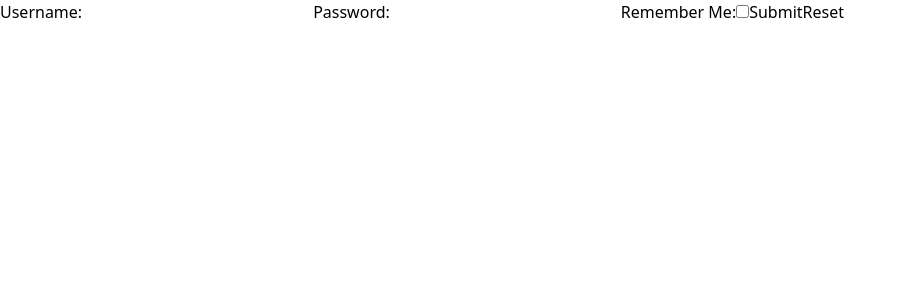
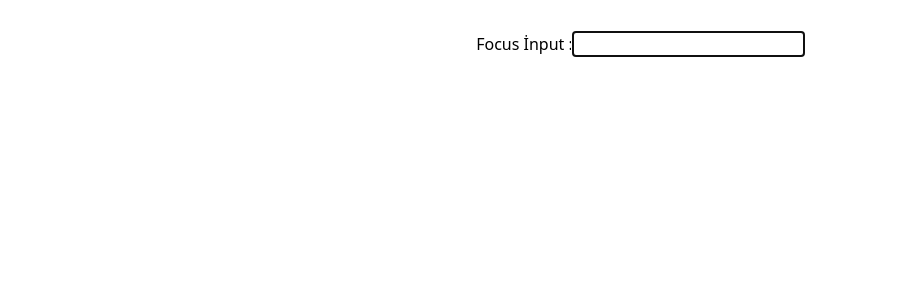
Before and after one commit to mrdnr/React-Exercise, a React (Vite) app: page / in a window 1280 px wide. Shown: the top 300 px of the page, without its empty margins (0-906 px from the left). Built offline with nearby package versions, Linux system fonts and the light colour scheme.

Commit message:
66 Styling Components

```diff
--- /dev/null
+++ b/src/App.css
@@ -0,0 +1,9 @@
+#root {
+    max-width: 1280px;
+    margin: 0 auto;
+    padding: 2rem;
+    text-align: center;
+    display: flex;
+    justify-content: center;
+    gap: 5px;
+  }
--- a/src/App.jsx
+++ b/src/App.jsx
@@ -1,12 +1,13 @@
+import './App.css'
+import FocusableInput from "./components/FocusableInput";
 
-import Login from "./components/UncontrolledLogin";
 
 
 const App = () => {
 
   return (
     <div>
-      <Login/>
+      <FocusableInput/>
     </div>
   );
 };
--- /dev/null
+++ b/src/components/FocusableInput.jsx
@@ -0,0 +1,19 @@
+import { useRef, useEffect } from "react";
+import { Form, FormControl } from 'react-bootstrap';
+
+const FocusableInput = () => {
+  const inputRef = useRef(null);
+
+  useEffect(() => {
+    inputRef.current.focus();
+  }, []);
+
+  return (
+    <Form.Group>
+      <label>Focus İnput :</label>
+      <FormControl ref={inputRef} />
+    </Form.Group>
+  );
+};
+
+export default FocusableInput;
--- a/src/components/UncontrolledLogin.jsx
+++ /dev/null
@@ -1,105 +0,0 @@
-import { useState } from "react";
-
-
-function Login() {
-  const [data, setData] = useState({
-    username: "",
-    password: "",
-    remember: "",
-  });
-
-  function handleSubmit(e) {
-    e.preventDefault();
-
-    const formData = new FormData(e.target);
-
-    console.log(formData.get("username"));
-    setData({
-      username: "",
-      password: "",
-      remember: "",
-    });
-  }
-
-  function handleReset() {
-    setData({
-      username: "",
-      password: "",
-      remember: "",
-    });
-  }
-
-  function handleChange(e) {
-    const { name, value, type, checked } = e.target;
-    console.log(name);
-
-    setData({
-      ...data,
-      [name]: type === "checkbox" ? checked : value,
-    });
-  }
-
-  return (
-    <div className="max-w-md mx-auto mt-10 border rounded-md p-8 bg-red-500">
-      <form onSubmit={handleSubmit}>
-        <label
-          className="block text-gray-700 font-bold mb-2"
-          htmlFor="username"
-        >
-          Username:
-        </label>
-        <input
-          className="w-full border border-gray-300 rounded-md p-2"
-          type="text"
-          name="username"
-          value={data.username}
-          onChange={handleChange}
-        />
-
-        <label
-          className="block text-gray-700 font-bold mb-2"
-          htmlFor="password"
-        >
-          Password:
-        </label>
-        <input
-          className="w-full border border-gray-300 rounded-md p-2"
-          type="password"
-          name="password"
-          value={data.password}
-          onChange={handleChange}
-        />
-
-        <label
-          className="block text-gray-700 font-bold mb-2"
-          htmlFor="remember"
-        >
-          Remember Me:
-        </label>
-        <input
-          className="mr-2 mt-1"
-          type="checkbox"
-          name="remember"
-          checked={data.remember}
-          onChange={handleChange}
-        />
-
-        <button
-          className="inline-block bg-blue-500 hover:bg-blue-700 text-white font-bold py-2 px-4 rounded disabled:opacity-75"
-          disabled={data.username === "" || data.password === ""}
-          type="submit"
-        >
-          Submit
-        </button>
-        <button
-          className="inline-block ml-4 bg-gray-500 hover:bg-gray-700 text-white font-bold py-2 px-4 rounded"
-          onClick={handleReset}
-        >
-          Reset
-        </button>
-      </form>
-    </div>
-  );
-}
-
-export default Login;
```
Also changed, not shown: package.json (+5 -2 lines), 1 other file (tests, documents, lock files or other folders).
